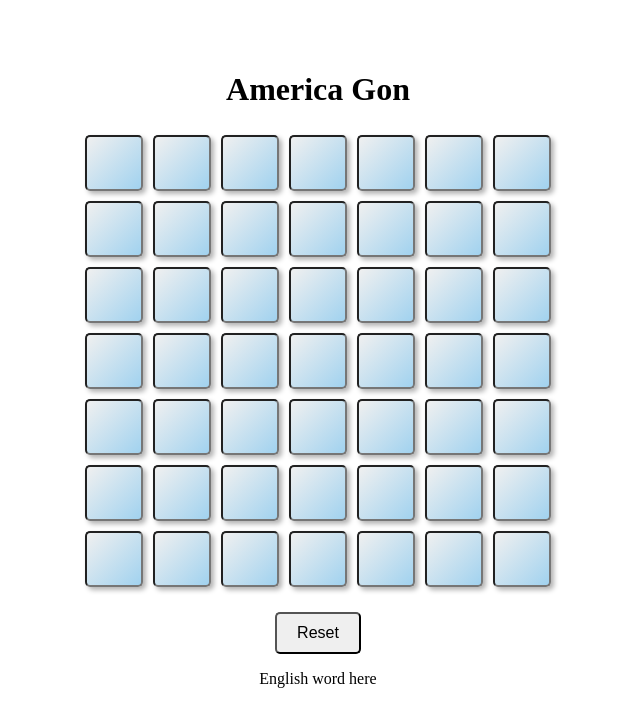
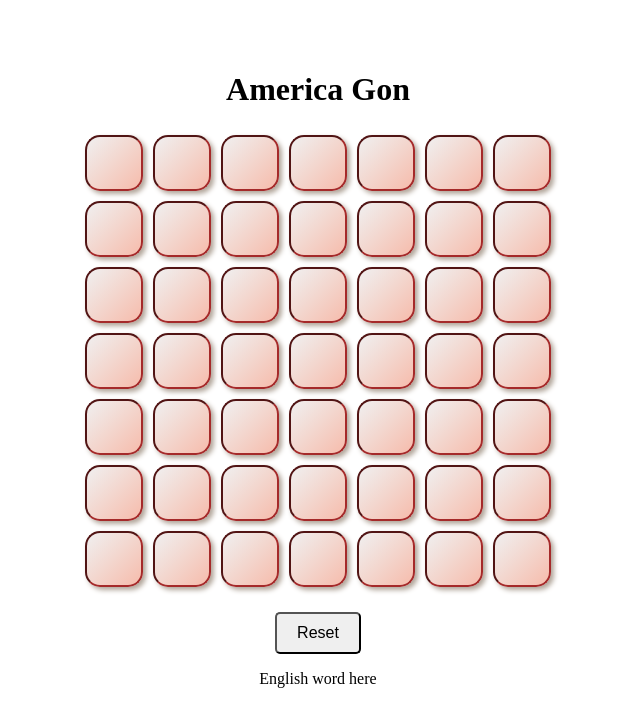
Before and after one commit to pirosiki002/americagon, a Next.js app: page / in a window 1280 px wide. Shown: the top 726 px of the page, without its empty margins (322-962 px from the left). Built offline with nearby package versions, Linux system fonts and the light colour scheme; no server answers.

Commit message:
feat: color changed

```diff
--- a/src/components/InputCell/InputCell.module.css
+++ b/src/components/InputCell/InputCell.module.css
@@ -4,7 +4,8 @@
   font-size: 24px;
   text-align: center;
   margin: 5px;
-  border-radius: 5px;
-  box-shadow: 3px 3px 5px rgba(0, 0, 0, 0.3); /* ボックスシャドウを追加 */
-  background: linear-gradient(135deg, #f0f0f0, #a1d2ef); /* グラデーションを追加 */
+  border-radius: 15px;
+  box-shadow: 3px 3px 5px #b1a599;  /* ボックスシャドウを追加 */
+  background: linear-gradient(135deg, #f0f0f0, #f6bcac); /* グラデーションを追加 */
+  border-color: brown;
 }
```
